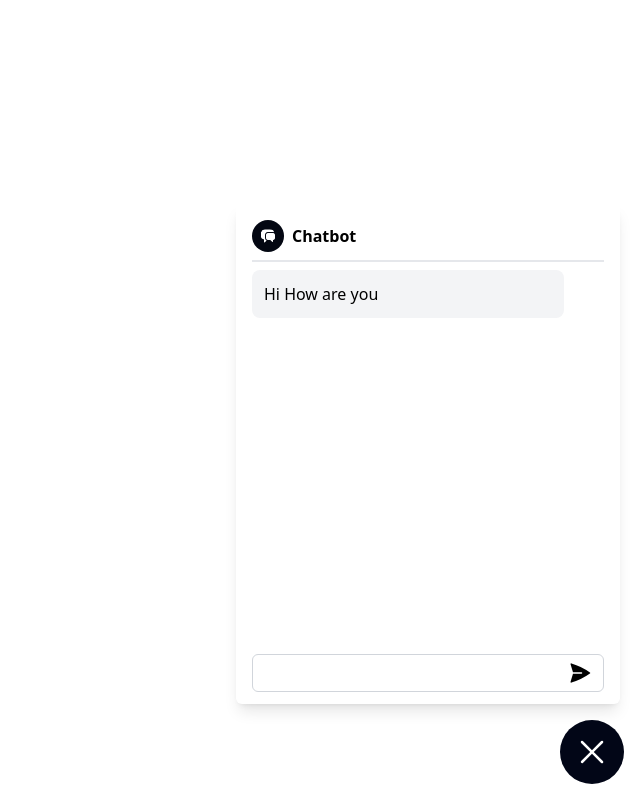
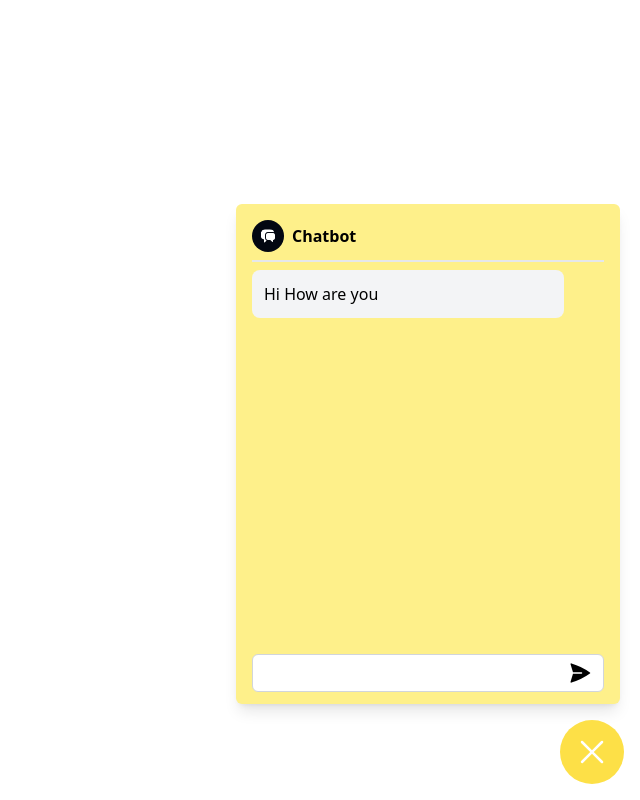
Before and after one commit to pranavp10/test-bot, a React (Vite) app: page / in a window 1280 px wide. Both pictures are taken after a click on the button 1232 px from the left and 752 px from the top of the page. Shown: the whole page, without its empty margins (640-1280 px from the left). Built offline with nearby package versions, Linux system fonts and the light colour scheme.

Commit message:
fix the build and not working on next js

```diff
--- a/index.html
+++ b/index.html
@@ -9,5 +9,9 @@
   <body>
     <div id="root"></div>
     <script type="module" src="/src/main.tsx"></script>
+    <!-- <script
+      type="module"
+      src="https://cdn.jsdelivr.net/gh/pranavp10/test-bot@master/dist/assets/app-0c5cdfe6.js"
+    ></script> -->
   </body>
 </html>
--- a/src/App.tsx
+++ b/src/App.tsx
@@ -5,7 +5,7 @@ function App() {
   return (
     <div>
       {isOpen && (
-        <div className="h-[500px] w-96 shadow-lg rounded-md absolute bottom-24 right-5 p-4">
+        <div className="h-[500px] w-96 shadow-lg rounded-md absolute bottom-24 right-5 p-4 bg-yellow-200">
           <div className="relative h-full">
             <div className="flex justify-start gap-2 items-center border-b-2 pb-2 mb-2">
               <svg
@@ -46,7 +46,7 @@ function App() {
           </div>
         </div>
       )}
-      <div className="absolute bottom-4 right-4 bg-slate-950 rounded-full">
+      <div className="absolute bottom-4 right-4 bg-yellow-300 rounded-full">
         <button
           onClick={() => {
             setIsOpen(!isOpen);
--- a/vite.config.ts
+++ b/vite.config.ts
@@ -1,11 +1,18 @@
 import { defineConfig } from 'vite'
 import react from '@vitejs/plugin-react'
 import cssInjectedByJsPlugin from 'vite-plugin-css-injected-by-js'
+import { resolve } from 'path'
 
 // https://vitejs.dev/config/
 export default defineConfig({
   plugins: [react(), cssInjectedByJsPlugin()],
   build: {
+    lib: {
+      entry: resolve(__dirname, 'lib/main.js'),
+      name: 'chat-bot-ui',
+      // the proper extensions will be added
+      fileName: 'chat-bot-ui',
+    },
     cssCodeSplit: false,
     rollupOptions: {
       input: {
```
Also changed, not shown: 3 other files (tests, documents, lock files or other folders).
